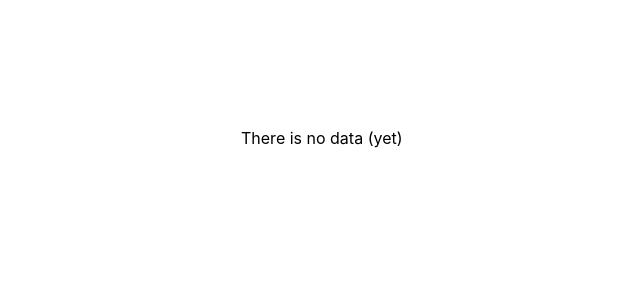
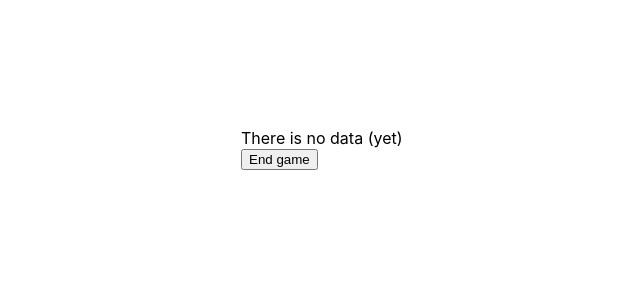
Before and after one commit to ORLVNIMUSIC/NewGenVision, a Next.js app: page / in a window 1280 px wide. Both pictures are taken after a click on the button "Start game!". Shown: the top 300 px of the page, without its empty margins (79-719 px from the left). Built offline with nearby package versions, Linux system fonts and the light colour scheme; no server answers.

Commit message:
added end game button

```diff
--- a/pages/index.tsx
+++ b/pages/index.tsx
@@ -73,6 +73,13 @@ export default function Home() {
             )}
             {text ? text.lastText.slice(1) : <>There is no data (yet)</>}
           </div>
+          <input
+            type="button"
+            value="End game"
+            onClick={() => {
+              setGameOn(false);
+            }}
+          />
           {text?.lastText ? (
             <></>
           ) : text ? (
```
